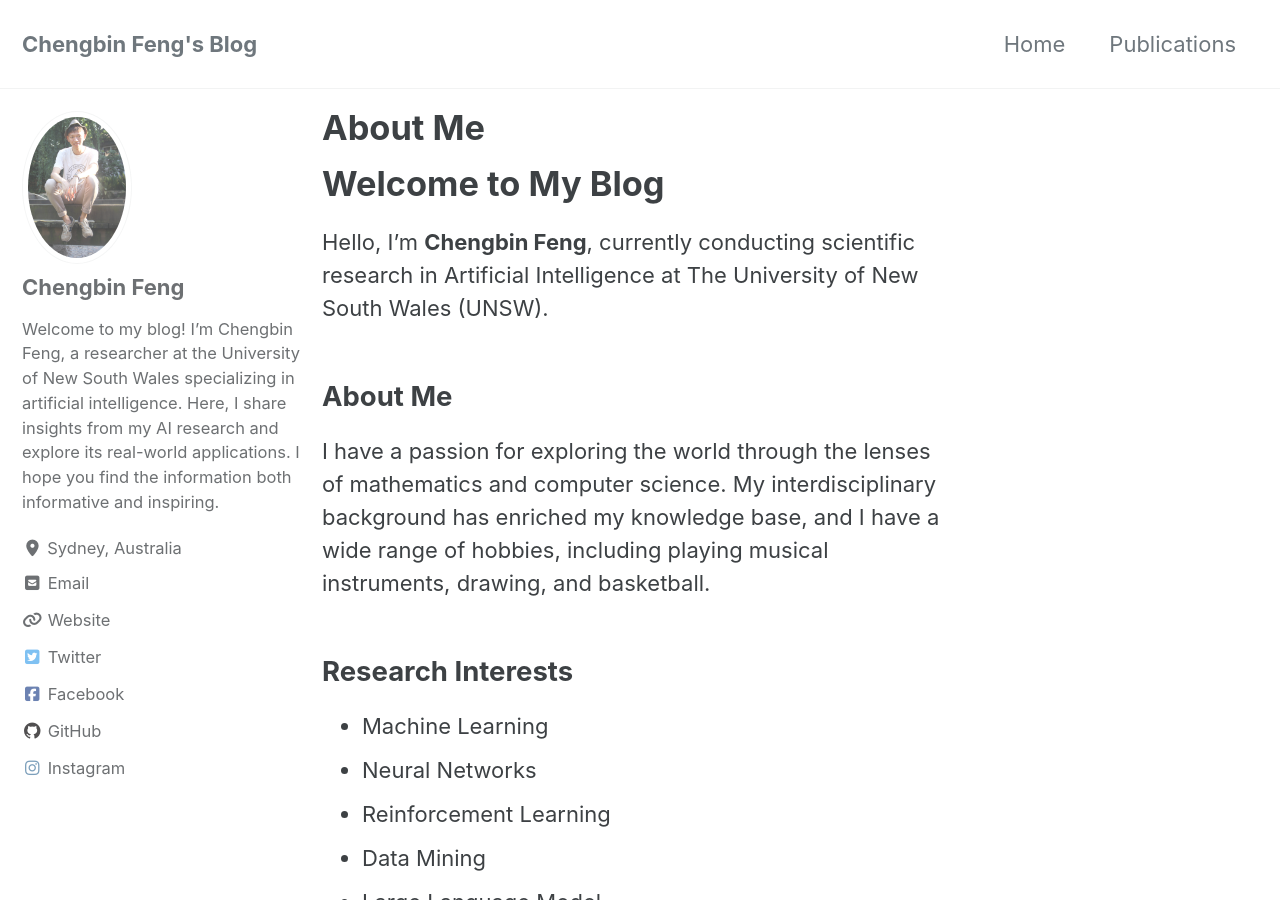
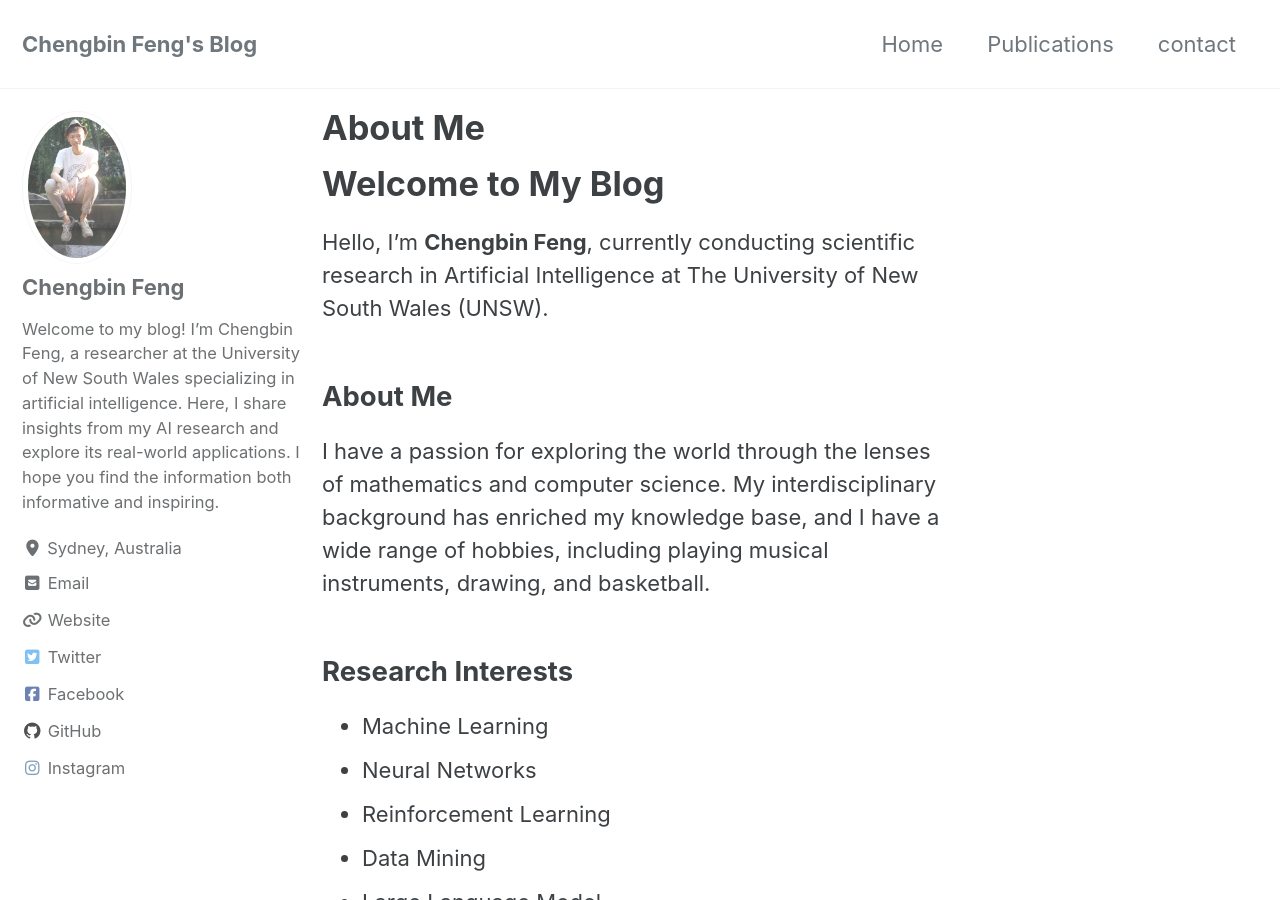
Before and after one commit to kfengc27/kfengc27.github.io, a Jekyll site: the page built from index.md, in a window 1280 px wide and 900 px high. Built offline with Jekyll 4.4.1, drawn with Linux system fonts in a browser that asks for light colours; cached includes are drawn as plain includes.

Commit message:
add contact

```diff
--- a/_data/navigation.yml
+++ b/_data/navigation.yml
@@ -3,3 +3,5 @@ main:
     url: /
   - title: "Publications"
     url: /publications/
+  - title: "contact"
+    url: /contact/
```
